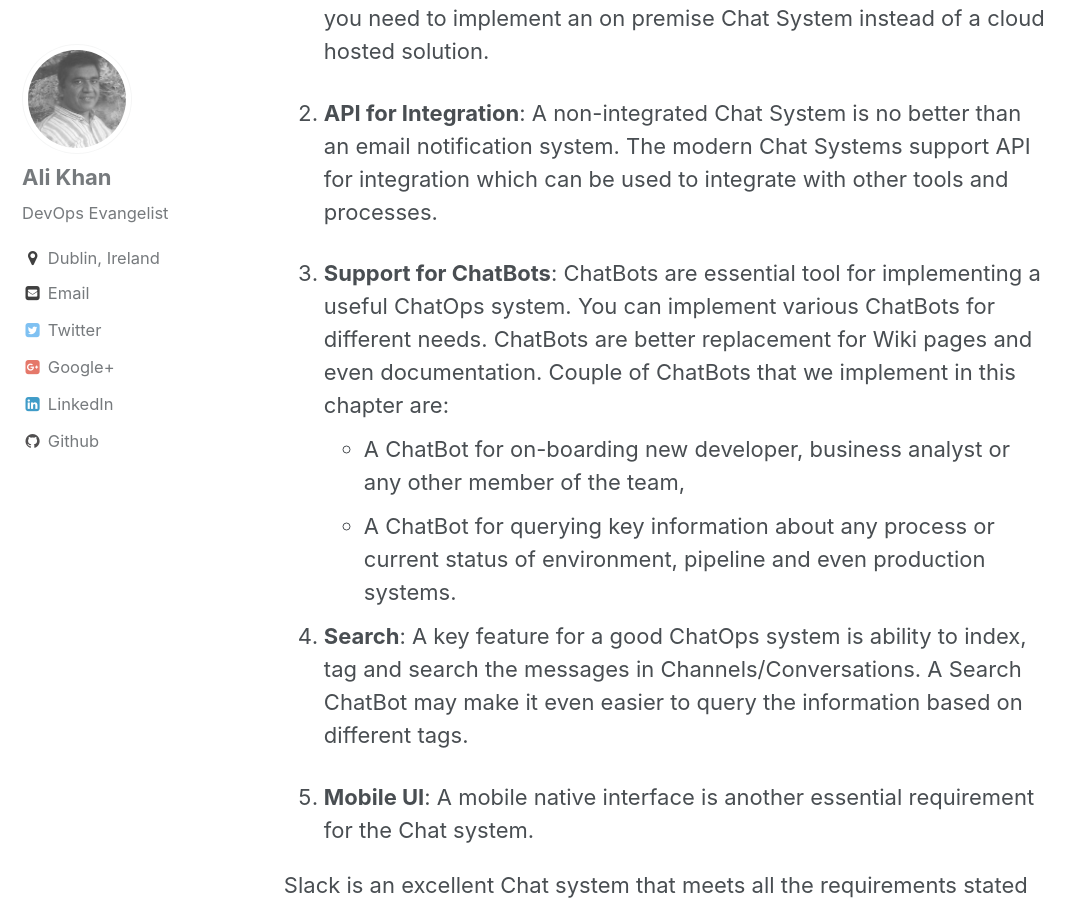
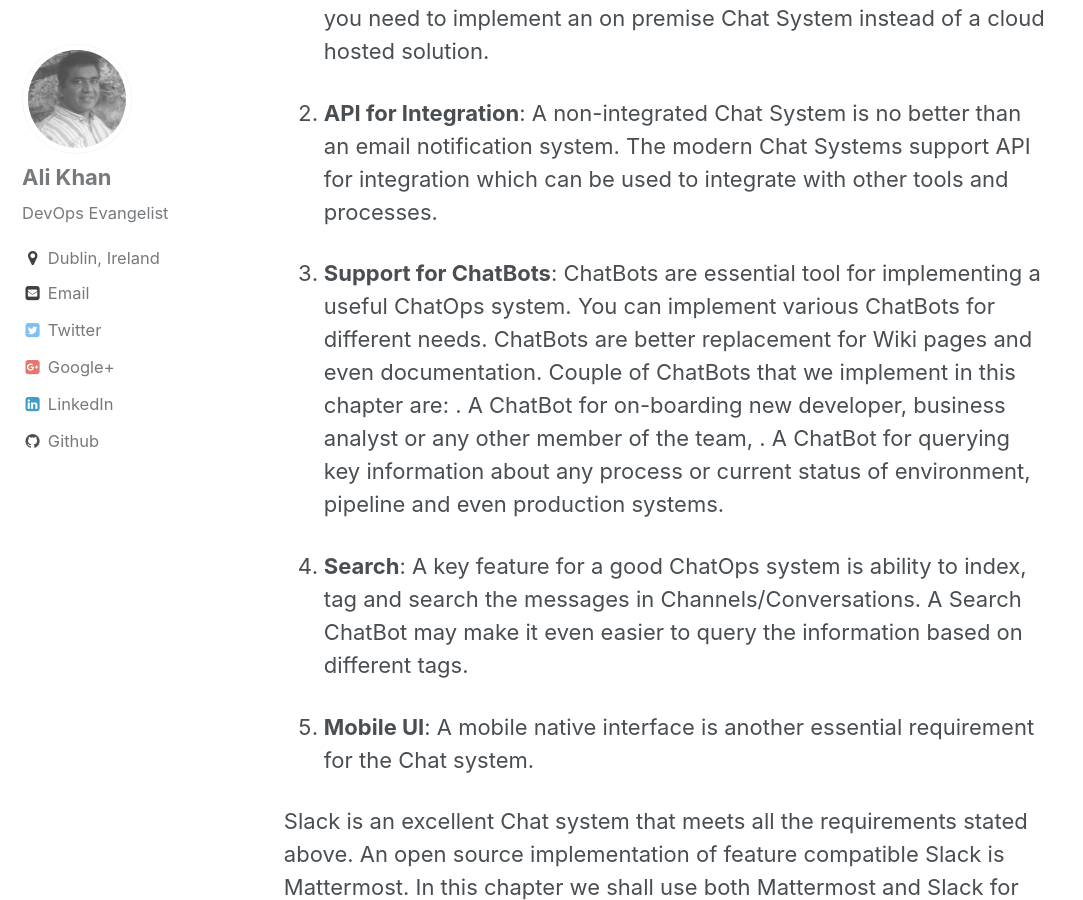
Before and after one commit to khanali21/khanali21.github.io, a Jekyll site: the page built from _posts/2017-01-22-no-devops-without-chatops.md, in a window 1280 px wide and 900 px high, scrolled down 1665 px. Shown: the whole window, without its empty margins (0-1083 px from the left). Built offline with Jekyll 4.4.1, drawn with Linux system fonts in a browser that asks for light colours; comment, search, counter and statistics services are not loaded.

```diff
--- a/_posts/2017-01-22-no-devops-without-chatops.md
+++ b/_posts/2017-01-22-no-devops-without-chatops.md
@@ -20,8 +20,8 @@ A good ChatOps implementation depends on the Chat system/tool. Below are some of
 2.	**API for Integration**: A non-integrated Chat System is no better than an email notification system. The modern Chat Systems support API for integration which can be used to integrate with other tools and processes.
 
 3.	**Support for ChatBots**: ChatBots are essential tool for implementing a useful ChatOps system. You can implement various ChatBots for different needs. ChatBots are better replacement for Wiki pages and even documentation. Couple of ChatBots that we implement in this chapter are:
-    * A ChatBot for on-boarding new developer, business analyst or any other member of the team,
-    * A ChatBot for querying key information about any process or current status of environment, pipeline and even production systems.
+     . A ChatBot for on-boarding new developer, business analyst or any other member of the team,
+     . A ChatBot for querying key information about any process or current status of environment, pipeline and even production systems.
 
 4.	**Search**: A key feature for a good ChatOps system is ability to index, tag and search the messages in Channels/Conversations. A Search ChatBot may make it even easier to query the information based on different tags.
 
```
